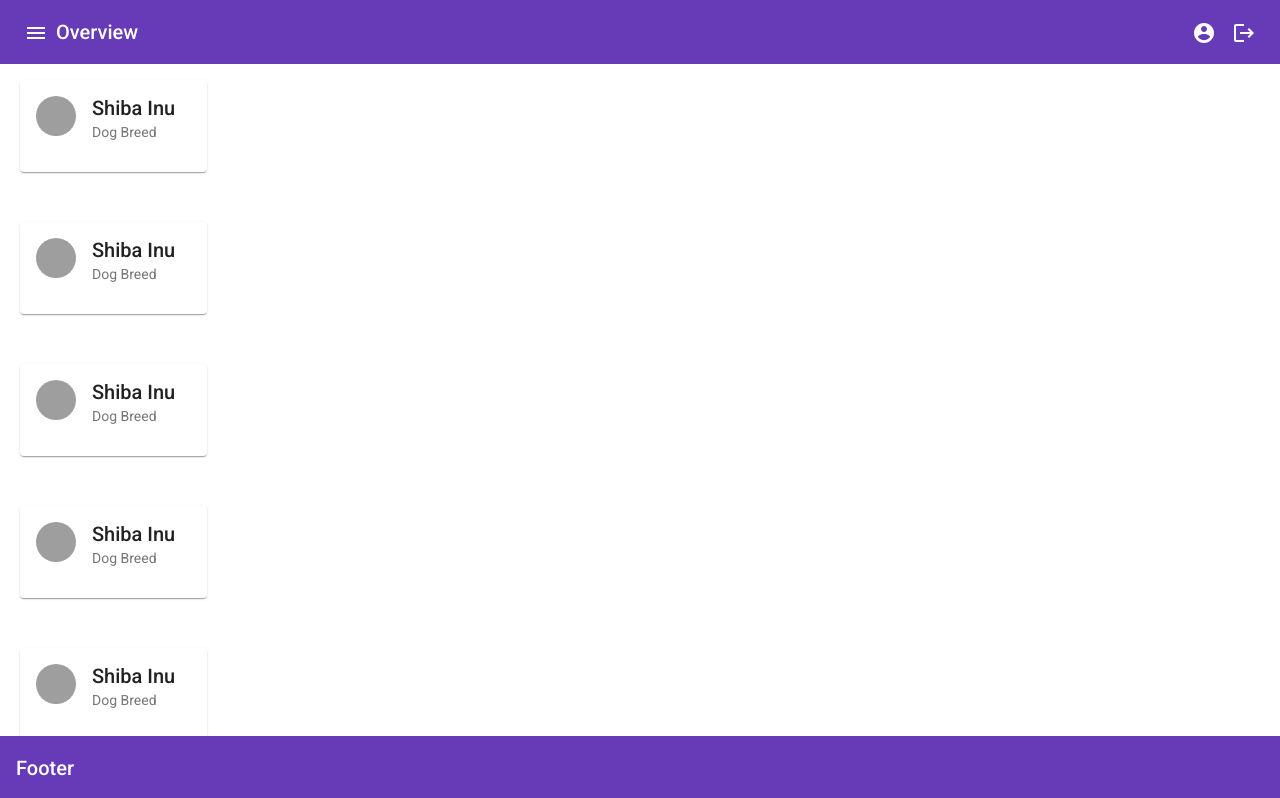
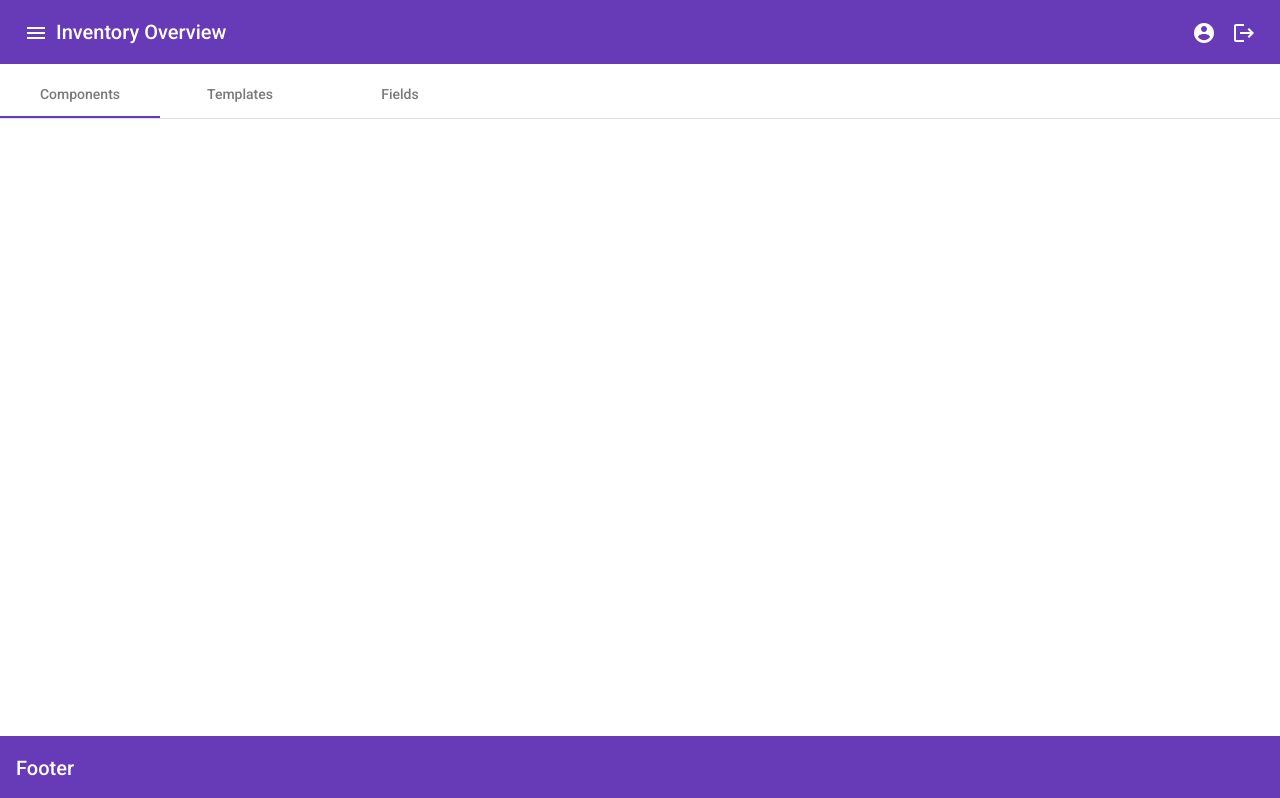
Before and after one commit to AdemolaAdigun/emit-frontend-NHLSTENDEN-, an Angular app in the folder frontend/: page /inventory-overview in a window 1280 px wide. Shown: the top 798 px of the page. Built offline with nearby package versions, Linux system fonts and the light colour scheme; grey boxes are pictures that could not be loaded.

Commit message:
Categories added

```diff
--- a/frontend/src/app/components/footer/footer.component.css
+++ b/frontend/src/app/components/footer/footer.component.css
@@ -2,7 +2,7 @@
   flex: 1 1 auto;
 }
 footer{
-  position: fixed;
+  position: absolute;
   bottom: 0;
   width: 100%;
 }
--- a/frontend/src/app/pages/inventory-overview/inventory-overview.component.css
+++ b/frontend/src/app/pages/inventory-overview/inventory-overview.component.css
@@ -2,22 +2,31 @@
   margin-right: 8px;
 }
 
-.pgntr{
+.example-spacer {
+  flex: 1 1 auto;
+}
+
+mat-toolbar {
+  position: absolute;
+  top: 0;
+}
+
+.pgntr {
   bottom: 10px;
   width: 50%;
-  float:left;
+  float: left;
 }
 
-.inventory-cards{
-  padding-top: 60px;
+.inventory-cards {
+  /*padding-top: 60px;*/
   float: left;
-  width:400px;
+  width: 400px;
 }
 
 .example-card {
-  margin-top:20px;
+  margin-top: 20px;
   max-width: 400px;
-  float:left;
+  float: left;
   margin-left: 20px;
   margin-bottom: 30px;
 }
@@ -26,3 +35,15 @@
   background-image: url('https://material.angular.io/assets/img/examples/shiba1.jpg');
   background-size: cover;
 }
+
+.example-tab-icon {
+  margin-right: 8px;
+}
+
+.example-tab-icon {
+  margin-right: 8px;
+}
+
+mat-tab-group {
+  margin-top: 70px;
+}
--- a/frontend/src/app/pages/inventory-overview/inventory-overview.component.html
+++ b/frontend/src/app/pages/inventory-overview/inventory-overview.component.html
@@ -1,45 +1,24 @@
-<app-header></app-header>
-<div class = "inventory-cards">
-  <mat-card class="example-card">
-    <mat-card-header>
-      <div mat-card-avatar class="example-header-image"></div>
-      <mat-card-title>Shiba Inu</mat-card-title>
-      <mat-card-subtitle>Dog Breed</mat-card-subtitle>
-    </mat-card-header>
-  </mat-card>
+<header>
+  <mat-toolbar color="primary">
+    <button mat-icon-button class="menu" aria-label="menu">
+      <mat-icon>menu</mat-icon>
+    </button>
+    <span>Inventory Overview</span>
+    <span class="example-spacer"></span>
+    <button mat-icon-button class="add" aria-label="account-circle">
+      <mat-icon>account_circle</mat-icon>
+    </button>
+    <button mat-icon-button class="logout" aria-label="logout">
+      <mat-icon>logout</mat-icon>
+    </button>
+  </mat-toolbar>
+</header>
 
-  <mat-card class="example-card">
-    <mat-card-header>
-      <div mat-card-avatar class="example-header-image"></div>
-      <mat-card-title>Shiba Inu</mat-card-title>
-      <mat-card-subtitle>Dog Breed</mat-card-subtitle>
-    </mat-card-header>
-  </mat-card>
-
-  <mat-card class="example-card">
-    <mat-card-header>
-      <div mat-card-avatar class="example-header-image"></div>
-      <mat-card-title>Shiba Inu</mat-card-title>
-      <mat-card-subtitle>Dog Breed</mat-card-subtitle>
-    </mat-card-header>
-  </mat-card>
-
-  <mat-card class="example-card">
-    <mat-card-header>
-      <div mat-card-avatar class="example-header-image"></div>
-      <mat-card-title>Shiba Inu</mat-card-title>
-      <mat-card-subtitle>Dog Breed</mat-card-subtitle>
-    </mat-card-header>
-  </mat-card>
-
-  <mat-card class="example-card">
-    <mat-card-header>
-      <div mat-card-avatar class="example-header-image"></div>
-      <mat-card-title>Shiba Inu</mat-card-title>
-      <mat-card-subtitle>Dog Breed</mat-card-subtitle>
-    </mat-card-header>
-  </mat-card>
-
+<mat-tab-group>
+  <mat-tab label="Components">
+  </mat-tab>
+  <mat-tab label="Templates">
+    <div class="inventory-cards">
       <mat-card class="example-card">
         <mat-card-header>
           <div mat-card-avatar class="example-header-image"></div>
@@ -80,4 +59,12 @@
         </mat-card-header>
       </mat-card>
     </div>
+
+  </mat-tab>
+
+  <mat-tab label="Fields">
+    <button mat-button>Add Field</button>
+  </mat-tab>
+</mat-tab-group>
+
 <app-footer></app-footer>
--- a/frontend/src/app/pages/inventory-overview/inventory-overview.component.ts
+++ b/frontend/src/app/pages/inventory-overview/inventory-overview.component.ts
@@ -1,4 +1,4 @@
-import { Component, OnInit } from '@angular/core';
+import {Component, OnInit} from '@angular/core';
 
 @Component({
   selector: 'app-inventory-overview',
@@ -7,7 +7,8 @@ import { Component, OnInit } from '@angular/core';
 })
 export class InventoryOverviewComponent implements OnInit {
 
-  constructor() { }
+  constructor() {
+  }
 
   ngOnInit(): void {
   }
```
Also changed, not shown: 2 other files (tests, documents, lock files or other folders). Lines whose indentation alone changed are shown as unchanged.
